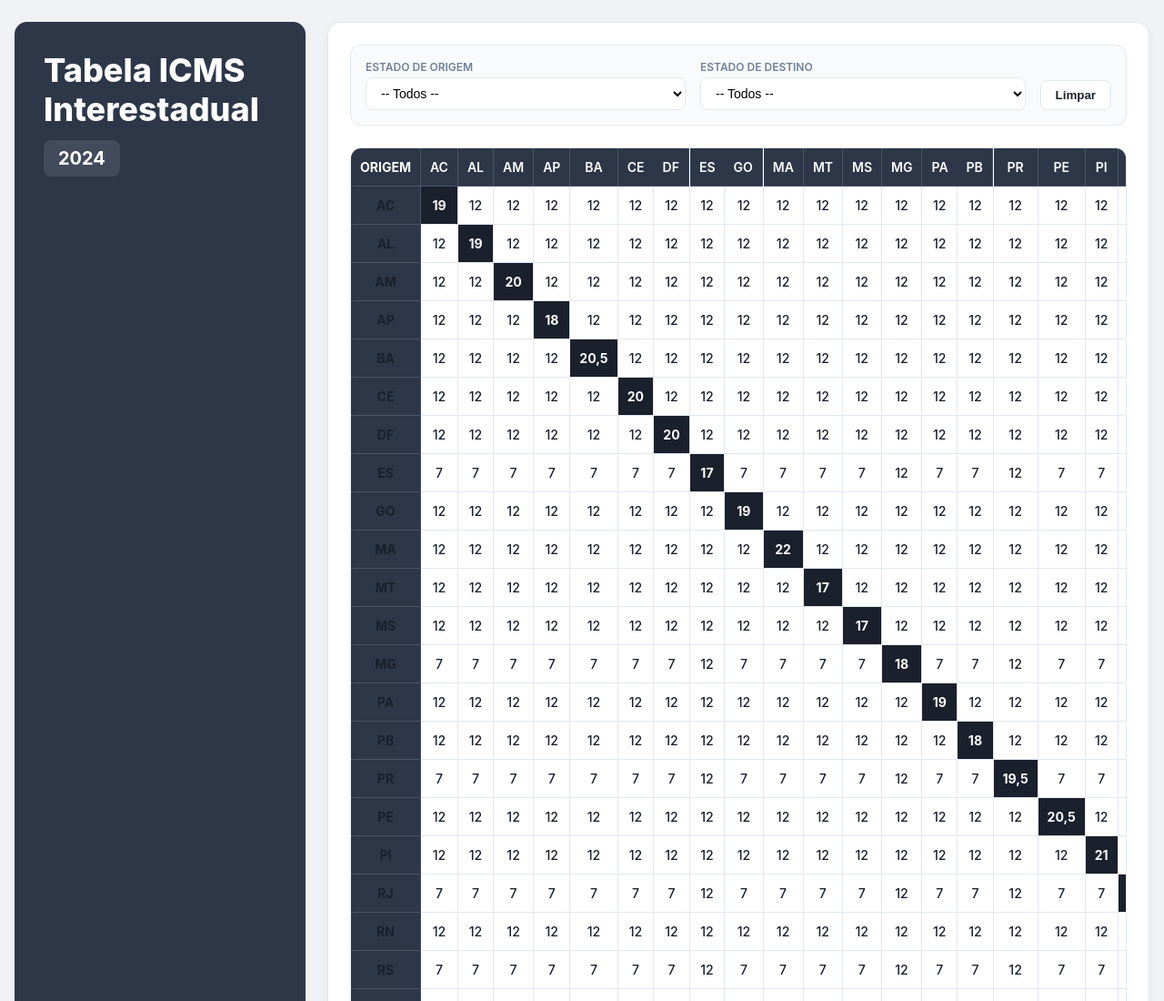
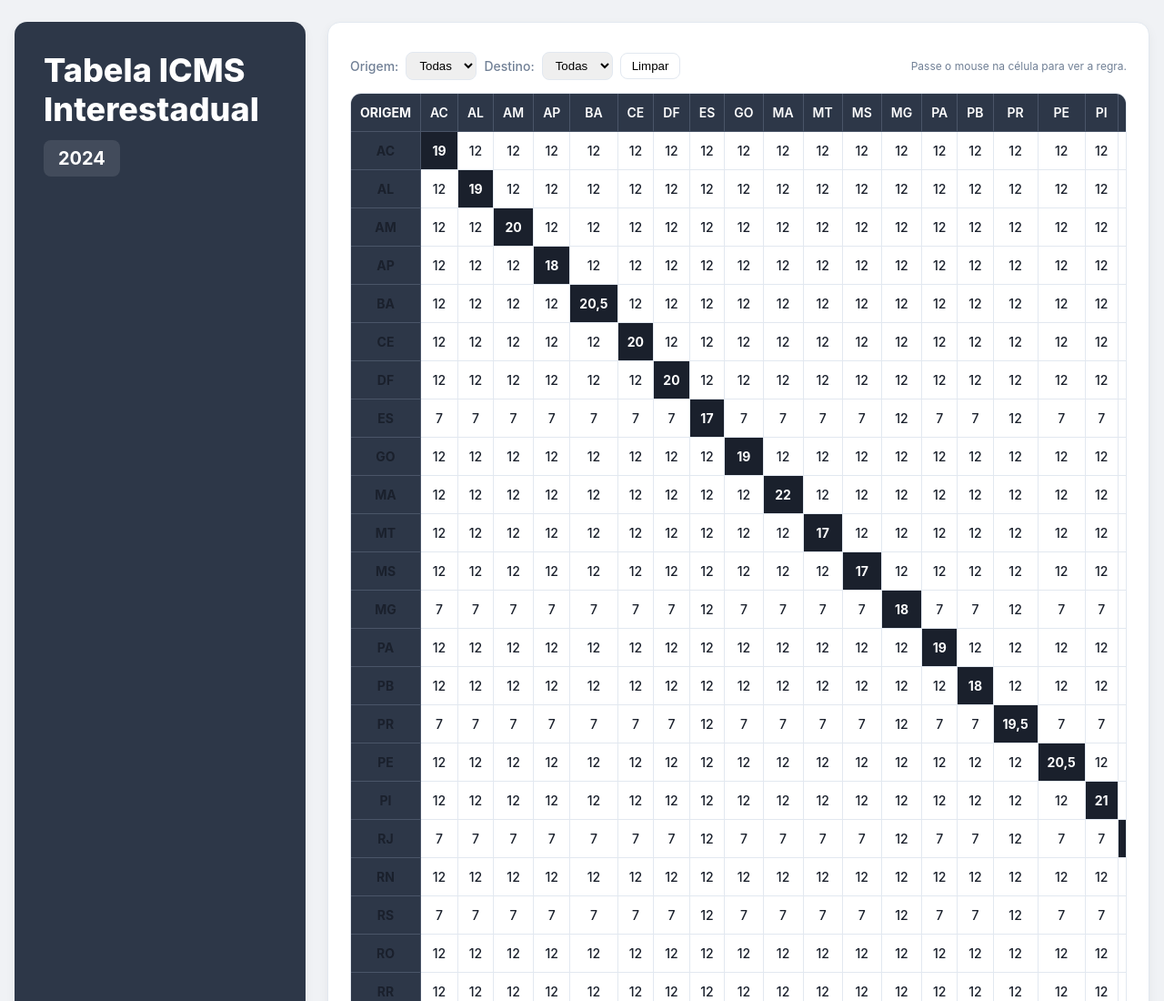
Before and after one commit to HiagoPRadaeli/icms-data, a plain HTML site: page index.html in a window 1280 px wide. Shown: the top 1100 px of the page at 91% size. Drawn offline with Linux system fonts and the light colour scheme.

Commit message:
Update index.html

```diff
--- a/index.html
+++ b/index.html
@@ -6,90 +6,27 @@
 <title>Tabela ICMS Interestadual 2024</title>
 
 <style>
-  /* ================== VARIÁVEIS E ESTILOS GERAIS ================== */
   :root{
-    --bg: #f0f2f5;
-    --panel: #ffffff;
-    --ink: #1a202c;
-    --muted: #718096;
-    --border: #e2e8f0;
-    --header: #2d3748;
-    --header-text: #ffffff;
-    --diag-bg: #1a202c;
-    --diag-ink: #ffffff;
-    --hover-bg: #f7fafc;
-    --scroll-thumb: #cbd5e0;
-    --accent: #3b82f6;
+    --bg: #f0f2f5; --panel: #ffffff; --ink: #1a202c; --muted: #718096; --border: #e2e8f0;
+    --header: #2d3748; --header-text: #ffffff; --diag-bg: #1a202c; --diag-ink: #ffffff;
+    --hover-bg: #f7fafc; --scroll-thumb: #cbd5e0;
   }
   *{box-sizing:border-box}
-  html { scroll-behavior: smooth; }
-  body{
-    margin:0;
-    background:var(--bg);
-    font-family: 'Inter', system-ui, sans-serif;
-    color:var(--ink);
-    -webkit-font-smoothing: antialiased;
-    -moz-osx-font-smoothing: grayscale;
-  }
+  body{ margin:0; background:var(--bg); font-family: 'Inter', system-ui, sans-serif; color:var(--ink); -webkit-font-smoothing: antialiased; }
   .wrap{max-width:1380px;margin:24px auto;padding:0 16px;display:grid;grid-template-columns:320px 1fr;gap:24px}
   .card{background:var(--panel);border-radius:14px;box-shadow:0 4px 12px rgba(0,0,0,.05);overflow:hidden; border: 1px solid var(--border);}
-
-  /* ================== PAINEL ESQUERDO ================== */
   .cover{ background-color: var(--header); color: var(--header-text); display: flex; flex-direction: column; justify-content: space-between; padding: 32px; border: none; }
-  .cover .header h1 { margin: 0; font-size: 36px; font-weight: 800; line-height: 1.2; color: #fff; }
+  .cover .header h1 { margin: 0; font-size: 36px; font-weight: 800; line-height: 1.2; }
   .cover .header .year-badge { display: inline-block; background: rgba(255, 255, 255, 0.1); padding: 8px 16px; border-radius: 8px; font-size: 20px; font-weight: 700; margin-top: 12px; }
-
-  /* ================== ÁREA DA TABELA E PESQUISA ================== */
   .table-card{padding:24px}
-
-  /* NOVA BARRA DE PESQUISA */
-  .search-container {
-    background-color: #f8fafc;
-    border: 1px solid var(--border);
-    border-radius: 12px;
-    padding: 16px;
-    margin-bottom: 24px;
-    display: flex;
-    gap: 16px;
-    align-items: center;
-    flex-wrap: wrap;
-  }
-  .search-group { display: flex; flex-direction: column; gap: 4px; flex-grow: 1; }
-  .search-group label { font-size: 12px; font-weight: 600; color: var(--muted); }
-  .search-group select {
-    padding: 8px 12px;
-    border-radius: 8px;
-    border: 1px solid var(--border);
-    background-color: #fff;
-    font-size: 14px;
-    font-weight: 500;
-    width: 100%;
-    transition: border-color 0.2s, box-shadow 0.2s;
-  }
-  .search-group select:focus {
-    outline: none;
-    border-color: var(--accent);
-    box-shadow: 0 0 0 3px rgba(59, 130, 246, 0.2);
-  }
-  .search-container button {
-    padding: 8px 16px;
-    border: 1px solid var(--border);
-    background-color: #fff;
-    color: var(--ink);
-    border-radius: 8px;
-    cursor: pointer;
-    font-weight: 600;
-    align-self: flex-end; /* Alinha com a caixa de select */
-    transition: background-color 0.2s, color 0.2s;
-  }
-  .search-container button:hover {
-    background-color: var(--hover-bg);
-  }
-
-  /* Tabela */
+  .bar{display:flex;gap:10px;justify-content:space-between;align-items:center;margin:8px 0 14px;}
+  .filters{display:flex;gap:8px;align-items:center;}
+  .filters label { font-size: 14px; color: var(--muted); font-weight: 500; }
+  .filters select { padding: 6px 10px; border-radius: 8px; border: 1px solid var(--border); }
+  .filters button { padding: 6px 12px; border: 1px solid var(--border); background: #fff; border-radius: 8px; cursor: pointer; }
+  .note{font-size:12px;color:var(--muted)}
   .scroll{overflow:auto;border-radius:12px;border:1px solid var(--border)}
   table{border-collapse:separate;border-spacing:0;width:100%}
-
   th,td{ font-size:14px; padding:12px 10px; border-bottom:1px solid var(--border); border-right:1px solid var(--border); text-align:center; font-weight: 500; transition: background-color 0.2s ease-out; }
   th:last-child, td:last-child { border-right: none; }
   tbody tr:last-child td { border-bottom: none; }
@@ -100,20 +37,14 @@
   th.sticky-left { z-index: 3; background-color: var(--header); border-color: #4A5568; }
   .diag{background:var(--diag-bg)!important;color:var(--diag-ink);font-weight:700}
   tbody tr:hover .diag { background-color: var(--diag-bg) !important; }
-
-  /* BARRA DE ROLAGEM */
   .scroll::-webkit-scrollbar { width: 8px; height: 8px; }
   .scroll::-webkit-scrollbar-track { background: #f1f1f1; border-radius: 10px; }
   .scroll::-webkit-scrollbar-thumb { background: var(--scroll-thumb); border-radius: 10px; }
   .scroll::-webkit-scrollbar-thumb:hover { background: var(--muted); }
+  @media (max-width:1060px){ .wrap{grid-template-columns:1fr} }
+</style>
+</head>
 
-  /* RESPONSIVIDADE */
-  @media (max-width:1060px){
-    .wrap{grid-template-columns:1fr}
-  }
-</style>
-
-</head>
 <body>
 <div class="wrap">
   <aside class="card cover">
@@ -124,17 +55,15 @@
   </aside>
 
   <main class="card table-card">
-
-    <div class="search-container">
-      <div class="search-group">
-        <label for="fOrigem">ESTADO DE ORIGEM</label>
+    <div class="bar">
+      <div class="filters">
+        <label>Origem:</label>
         <select id="fOrigem"></select>
+        <label>Destino:</label>
+        <select id="fDestino"></select>
+        <button id="btLimpar">Limpar</button>
       </div>
-      <div class="search-group">
-        <label for="fDestino">ESTADO DE DESTINO</label>
-        <select id="fDestino"></select>
-      </div>
-      <button id="btLimpar">Limpar</button>
+       <div class="note">Passe o mouse na célula para ver a regra.</div>
     </div>
 
     <div class="scroll">
@@ -147,24 +76,29 @@
 </div>
 
 <script>
-/* O JavaScript não precisa de NENHUMA alteração */
 const UFS = ["AC","AL","AM","AP","BA","CE","DF","ES","GO","MA","MT","MS","MG","PA","PB","PR","PE","PI","RJ","RN","RS","RO","RR","SC","SP","SE","TO"];
 const REGIOES = { N: ["AC","AM","AP","PA","RO","RR","TO"], NE:["AL","BA","CE","MA","PB","PE","PI","RN","SE"], CO:["DF","GO","MT","MS"], SE:["ES","MG","RJ","SP"], S: ["PR","RS","SC"] };
 const TAXA_PADRAO = 12;
-function isSevenRule(orig, dest){ const sulSudeste = new Set([...REGIOES.S, ...REGIOES.SE]); const norteNeCo  = new Set([...REGIOES.N, ...REGIOES.NE, ...REGIOES.CO]); return sulSudeste.has(orig) && norteNeCo.has(dest); }
 const EXCECOES = {};
+let ALIQUOTAS = {};
+
+function isSevenRule(orig, dest){
+  const sulSudeste = new Set([...REGIOES.S, ...REGIOES.SE]);
+  const norteNeCo  = new Set([...REGIOES.N, ...REGIOES.NE, ...REGIOES.CO]);
+  return sulSudeste.has(orig) && norteNeCo.has(dest);
+}
 
 function fillSelects(){
   const fo = document.getElementById('fOrigem');
   const fd = document.getElementById('fDestino');
-  fo.innerHTML = `<option value="">-- Todos --</option>` + UFS.map(uf=>`<option>${uf}</option>`).join('');
-  fd.innerHTML = `<option value="">-- Todos --</option>` + UFS.map(uf=>`<option>${uf}</option>`).join('');
-  document.getElementById('btLimpar').onclick = ()=>{ fo.value = ""; fd.value=""; paint(); };
+  fo.innerHTML = `<option value="">Todas</option>` + UFS.map(uf => `<option>${uf}</option>`).join('');
+  fd.innerHTML = `<option value="">Todas</option>` + UFS.map(uf => `<option>${uf}</option>`).join('');
+  document.getElementById('btLimpar').onclick = () => { fo.value = ""; fd.value = ""; paint(); };
   fo.onchange = paint;
   fd.onchange = paint;
 }
 
-function buildHeader(){
+function buildHeader(fD) { // Aceita o filtro de destino como parâmetro
   const thead = document.getElementById('thead');
   thead.innerHTML = '';
   const tr = document.createElement('tr');
@@ -172,35 +106,48 @@ function buildHeader(){
   th0.className = 'sticky-left';
   th0.textContent = 'ORIGEM';
   tr.appendChild(th0);
-  UFS.forEach(uf=>{ const th = document.createElement('th'); th.textContent = uf; tr.appendChild(th); });
+
+  UFS.forEach(uf => {
+    if (fD && uf !== fD) return; // APLICA O FILTRO DE DESTINO NO CABEÇALHO
+    const th = document.createElement('th');
+    th.textContent = uf;
+    tr.appendChild(th);
+  });
   thead.appendChild(tr);
 }
 
-let ALIQUOTAS = {};
-async function loadJSON(){
-  const resp = await fetch('icms.json');
-  if(!resp.ok) throw new Error('Não foi possível carregar icms.json');
-  const arr = await resp.json();
-  ALIQUOTAS = {};
-  arr.forEach(x=>{ ALIQUOTAS[x.uf] = { icms_interna: Number(x.icms), regiao: x.regiao, estado: x.estado }; });
+function aliquotaInter(orig, dest){
+  if(orig === dest) return {valor: ALIQUOTAS[orig]?.icms_interna ?? null, classe:'diag', regra:'Alíquota interna'};
+  const key = `${orig}>${dest}`;
+  if(key in EXCECOES) return {valor: EXCECOES[key], classe:'cell-custom', regra:'Exceção configurada'};
+  if(isSevenRule(orig, dest)) return {valor: 7, classe:'cell-7', regra:'Regra 7% (S/SE → N/NE/CO)'};
+  return {valor: TAXA_PADRAO, classe:'cell-12', regra:'Regra padrão 12%'};
 }
-function aliquotaInter(orig, dest){ if(orig === dest) return {valor: ALIQUOTAS[orig]?.icms_interna ?? null, classe:'diag', regra:'Alíquota interna'}; const key = `${orig}>${dest}`; if(key in EXCECOES) return {valor: EXCECOES[key], classe:'cell-custom', regra:'Exceção configurada'}; if(isSevenRule(orig, dest)) return {valor: 7, classe:'cell-7', regra:'Regra 7% (S/SE → N/NE/CO)'}; return {valor: TAXA_PADRAO, classe:'cell-12', regra:'Regra padrão 12%'}; }
+
 function format(v){ return (v==null || isNaN(v)) ? '-' : Number(v).toString().replace('.', ','); }
 
-function paint(){
-  const tbody = document.getElementById('tbody');
+function paint() {
   const fO = document.getElementById('fOrigem').value;
   const fD = document.getElementById('fDestino').value;
+
+  // CORREÇÃO PRINCIPAL: O cabeçalho é reconstruído aqui, usando o filtro
+  buildHeader(fD);
+
+  const tbody = document.getElementById('tbody');
   tbody.innerHTML = '';
-  UFS.forEach(ufO=>{
-    if(fO && ufO!==fO) return;
+
+  UFS.forEach(ufO => {
+    if (fO && ufO !== fO) return; // Filtra as linhas (Origem)
+
     const tr = document.createElement('tr');
-    const tdUF = document.createElement('th');
-    tdUF.className = 'sticky-left';
-    tdUF.textContent = ufO;
-    tr.appendChild(tdUF);
-    UFS.forEach(ufD=>{
-      if(fD && fD!==fD) return;
+    const thUF = document.createElement('th');
+    thUF.className = 'sticky-left';
+    thUF.textContent = ufO;
+    tr.appendChild(thUF);
+
+    UFS.forEach(ufD => {
+      if (fD && ufD !== fD) return; // Filtra as colunas (Destino)
+
       const {valor, classe, regra} = aliquotaInter(ufO, ufD);
       const td = document.createElement('td');
       td.className = classe;
@@ -214,9 +161,15 @@ function paint(){
 
 (async function(){
   fillSelects();
-  buildHeader();
-  await loadJSON();
-  paint();
+  const resp = await fetch('icms.json');
+  if(!resp.ok) {
+    console.error('Não foi possível carregar icms.json');
+    return;
+  }
+  const arr = await resp.json();
+  arr.forEach(x => { ALIQUOTAS[x.uf] = { icms_interna: Number(x.icms), regiao: x.regiao, estado: x.estado }; });
+
+  paint(); // Chama a pintura inicial que agora também constrói o cabeçalho
 })();
 </script>
 
```
